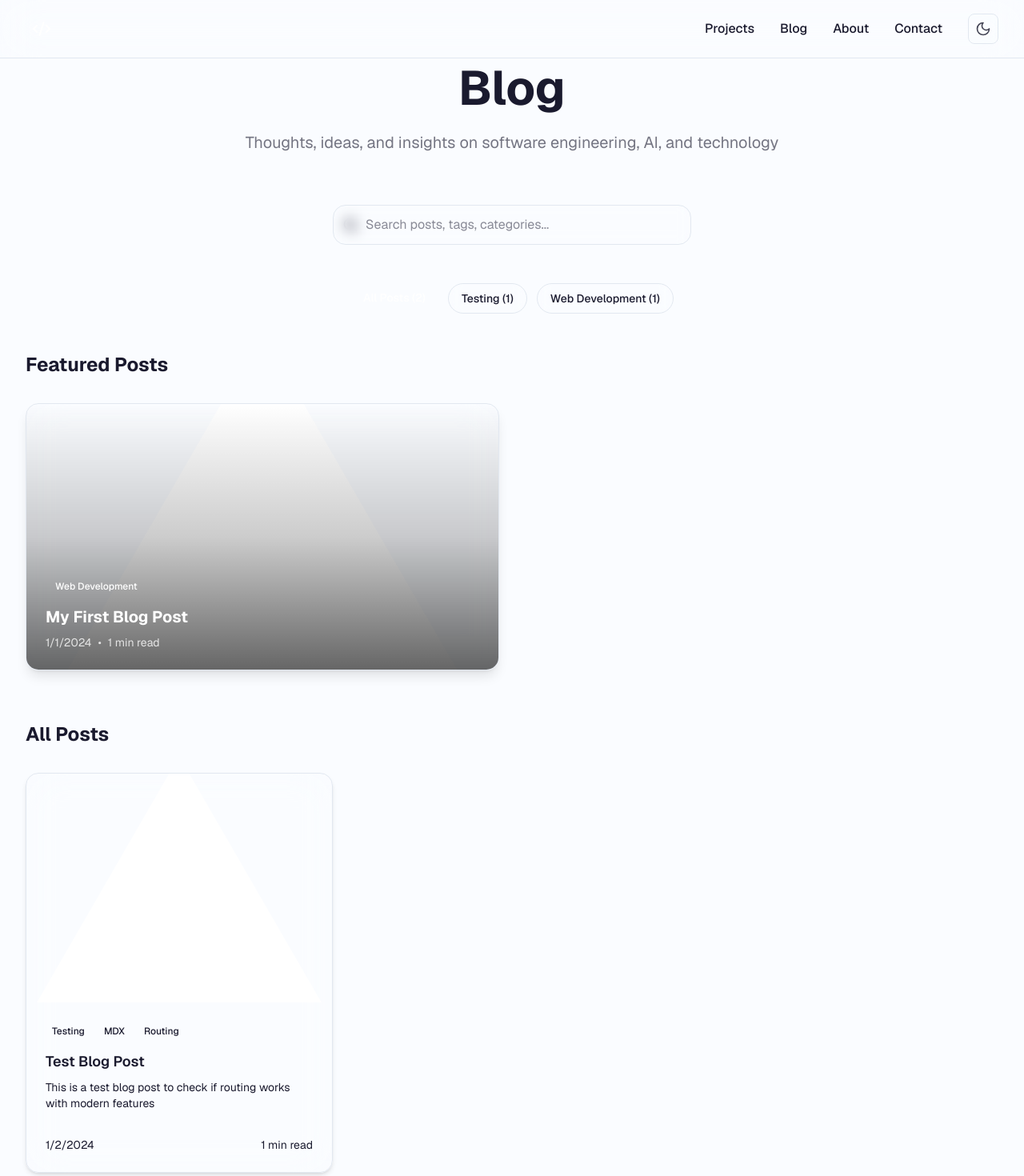
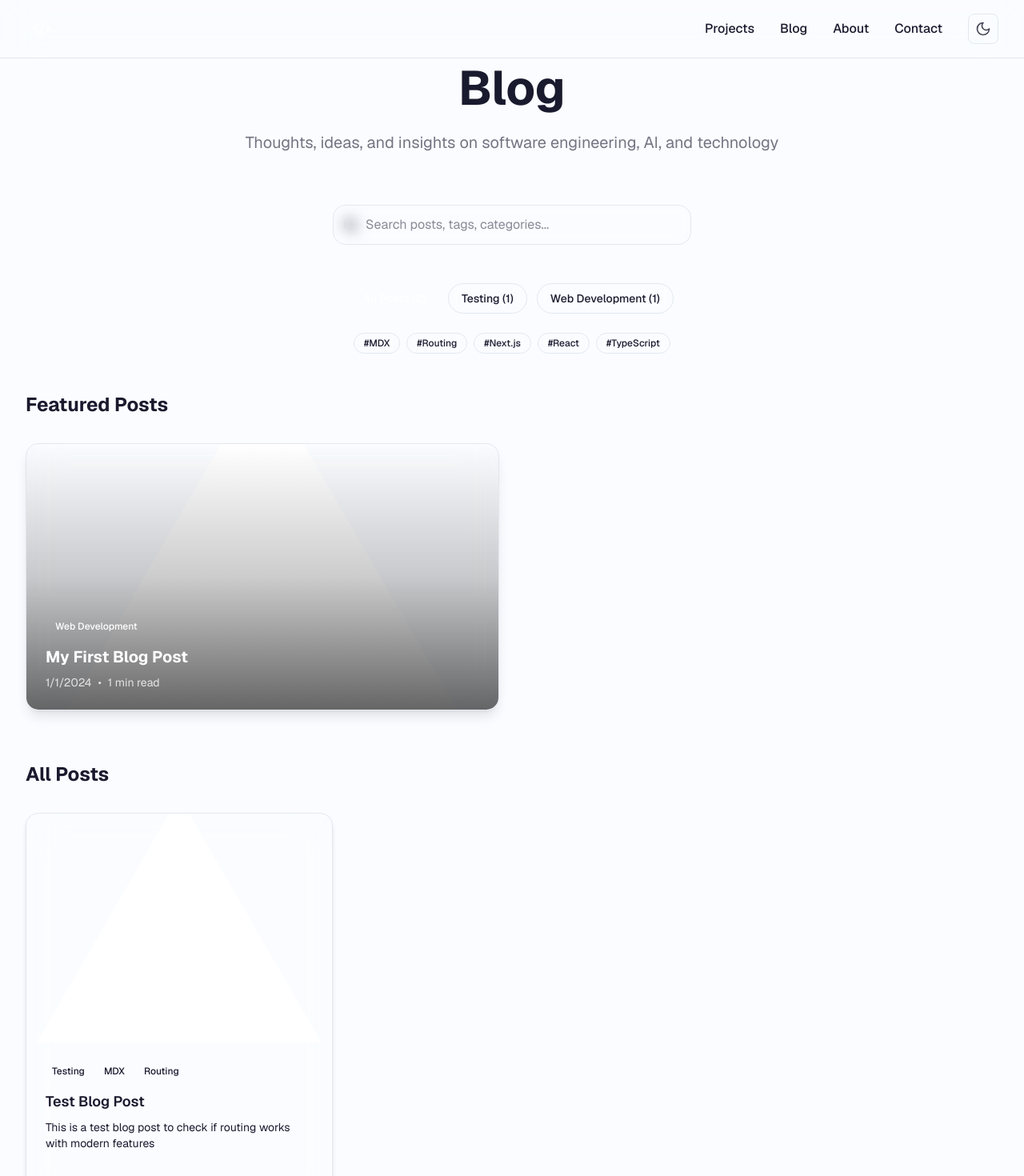
Before and after one commit to mujaxso/mujaxso.com.nextjs, a Next.js app: page /blog in a window 1280 px wide. Shown: the top 1470 px of the page at 80% size. Built offline with nearby package versions, Linux system fonts and the light colour scheme.

Commit message:
feat: add clickable tag filtering for blog posts
Co-authored-by: aider (deepseek/deepseek-chat) <aider@aider.chat>

```diff
--- a/src/app/blog/page-client.tsx
+++ b/src/app/blog/page-client.tsx
@@ -50,13 +50,32 @@ function PostCard({ post }: { post: BlogPost }) {
         </div>
         <div className="p-6 flex-1 flex flex-col">
           <div className="flex items-center gap-2 mb-3">
-            <span className="px-2 py-1 bg-primary/20 text-primary text-xs font-medium rounded">
+            <button
+              onClick={(e) => {
+                e.preventDefault();
+                e.stopPropagation();
+                setSelectedTag(null);
+                setSearchQuery(post.category || '');
+                updateURL(null, post.category || '');
+              }}
+              className="px-2 py-1 bg-primary/20 text-primary text-xs font-medium rounded hover:bg-primary hover:text-white transition-colors"
+            >
               {post.category}
-            </span>
+            </button>
             {post.tags?.slice(0, 2).map((tag) => (
-              <span key={tag} className="px-2 py-1 bg-muted text-muted-foreground text-xs font-medium rounded">
+              <button
+                key={tag}
+                onClick={(e) => {
+                  e.preventDefault();
+                  e.stopPropagation();
+                  setSelectedTag(tag);
+                  setSearchQuery('');
+                  updateURL(tag, '');
+                }}
+                className="px-2 py-1 bg-muted text-muted-foreground text-xs font-medium rounded hover:bg-primary hover:text-white transition-colors"
+              >
                 {tag}
-              </span>
+              </button>
             ))}
           </div>
           <h3 className="text-lg font-semibold mb-2 text-card-foreground group-hover:text-primary transition-colors line-clamp-2 flex-1">
@@ -118,9 +137,18 @@ function FeaturedPostCard({ post }: { post: BlogPost }) {
           />
           <div className="absolute inset-0 bg-gradient-to-t from-black/60 via-black/20 to-transparent" />
           <div className="absolute bottom-6 left-6 right-6">
-            <span className="inline-block px-3 py-1 bg-primary text-white text-xs font-medium rounded-full mb-3">
+            <button
+              onClick={(e) => {
+                e.preventDefault();
+                e.stopPropagation();
+                setSelectedTag(null);
+                setSearchQuery(post.category || '');
+                updateURL(null, post.category || '');
+              }}
+              className="inline-block px-3 py-1 bg-primary text-white text-xs font-medium rounded-full mb-3 hover:bg-primary-dark transition-colors"
+            >
               {post.category}
-            </span>
+            </button>
             <h3 className="text-xl font-bold text-white mb-2 line-clamp-2 group-hover:text-secondary transition-colors">
               {post.title}
             </h3>
@@ -205,21 +233,39 @@ export default function BlogPageClient({ posts }: BlogPageProps) {
     // Ensure posts is always an array
     const safePosts = Array.isArray(posts) ? posts : [];
 
-    const filtered = safePosts.filter(post =>
+    // First filter by selected tag if any
+    let filtered = safePosts;
+    if (selectedTag) {
+      filtered = filtered.filter(post =>
+        post && post.tags?.includes(selectedTag)
+      );
+    }
+
+    // Then filter by search query if any
+    if (searchQuery && !selectedTag) {
+      filtered = filtered.filter(post =>
         post &&
         (post.title?.toLowerCase().includes(searchQuery.toLowerCase()) ||
         post.description?.toLowerCase().includes(searchQuery.toLowerCase()) ||
         post.tags?.some(tag => tag.toLowerCase().includes(searchQuery.toLowerCase())) ||
         post.category?.toLowerCase().includes(searchQuery.toLowerCase()))
       );
+    }
+
+    // Get all unique tags from all posts
+    const tags = new Set<string>();
+    safePosts.forEach(post => {
+      post.tags?.forEach(tag => tags.add(tag));
+    });
 
     return {
       filteredPosts: filtered,
       featuredPosts: filtered.filter(post => post.featured),
       regularPosts: filtered.filter(post => !post.featured),
-      categories: [...new Set(safePosts.map(post => post.category).filter(Boolean))]
+      categories: [...new Set(safePosts.map(post => post.category).filter(Boolean))],
+      allTags: Array.from(tags)
     };
-  }, [searchQuery, posts]);
+  }, [searchQuery, selectedTag, posts]);
 
   return (
     <div className="min-h-screen bg-background transition-colors duration-300">
@@ -280,19 +326,61 @@ export default function BlogPageClient({ posts }: BlogPageProps) {
           )}
         </div>
 
-        {/* Categories - Display Only */}
-        <div className="flex flex-wrap gap-3 mb-12 justify-center">
-          <div className="px-4 py-2 rounded-full bg-primary text-white text-sm font-medium">
+        {/* Categories and Tags */}
+        <div className="mb-12">
+          {/* Categories */}
+          <div className="flex flex-wrap gap-3 mb-6 justify-center">
+            <button
+              onClick={() => {
+                setSelectedTag(null);
+                setSearchQuery('');
+                updateURL(null, '');
+              }}
+              className={`px-4 py-2 rounded-full text-sm font-medium transition-all duration-300 ${
+                !selectedTag && !searchQuery
+                  ? 'bg-primary text-white'
+                  : 'backdrop-blur-sm bg-card border border-border text-card-foreground hover:bg-primary/20'
+              }`}
+            >
               All Posts ({Array.isArray(posts) ? posts.length : 0})
-          </div>
+            </button>
             {categories.map((category) => (
-            <div
+              <button
                 key={category}
-              className="px-4 py-2 rounded-full backdrop-blur-sm bg-card border border-border text-card-foreground text-sm font-medium"
+                onClick={() => {
+                  setSelectedTag(null);
+                  setSearchQuery(category || '');
+                  updateURL(null, category || '');
+                }}
+                className="px-4 py-2 rounded-full backdrop-blur-sm bg-card border border-border text-card-foreground text-sm font-medium hover:bg-primary/20 transition-all duration-300"
               >
                 {category} ({Array.isArray(posts) ? posts.filter(post => post && post.category === category).length : 0})
+              </button>
+            ))}
           </div>
+
+          {/* Tags */}
+          {allTags.length > 0 && (
+            <div className="flex flex-wrap gap-2 justify-center">
+              {allTags.map((tag) => (
+                <button
+                  key={tag}
+                  onClick={() => {
+                    setSelectedTag(tag);
+                    setSearchQuery('');
+                    updateURL(tag, '');
+                  }}
+                  className={`px-3 py-1 rounded-full text-xs font-medium transition-all duration-300 ${
+                    selectedTag === tag
+                      ? 'bg-primary text-white'
+                      : 'backdrop-blur-sm bg-card border border-border text-card-foreground hover:bg-primary/20'
+                  }`}
+                >
+                  #{tag}
+                </button>
               ))}
+            </div>
+          )}
         </div>
 
         {/* Featured Posts */}
```
Lines whose indentation alone changed are shown as unchanged.
